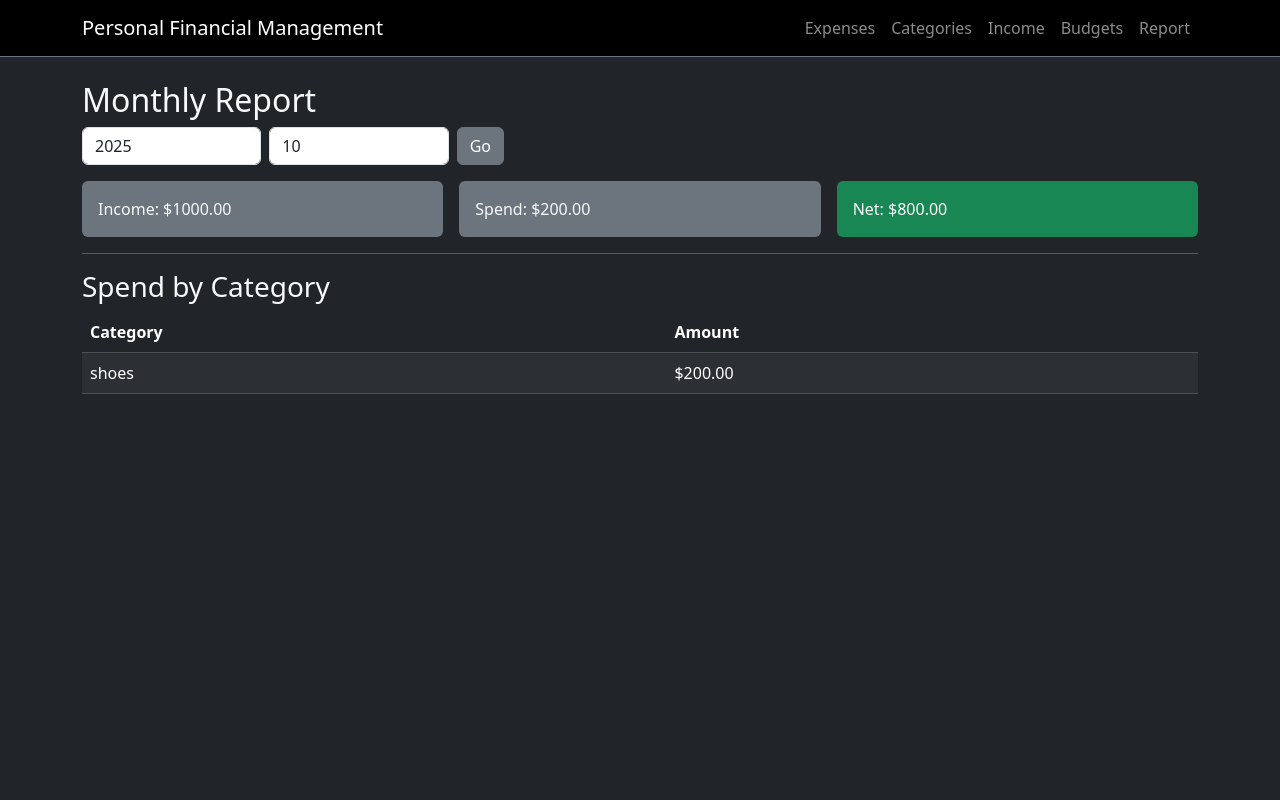
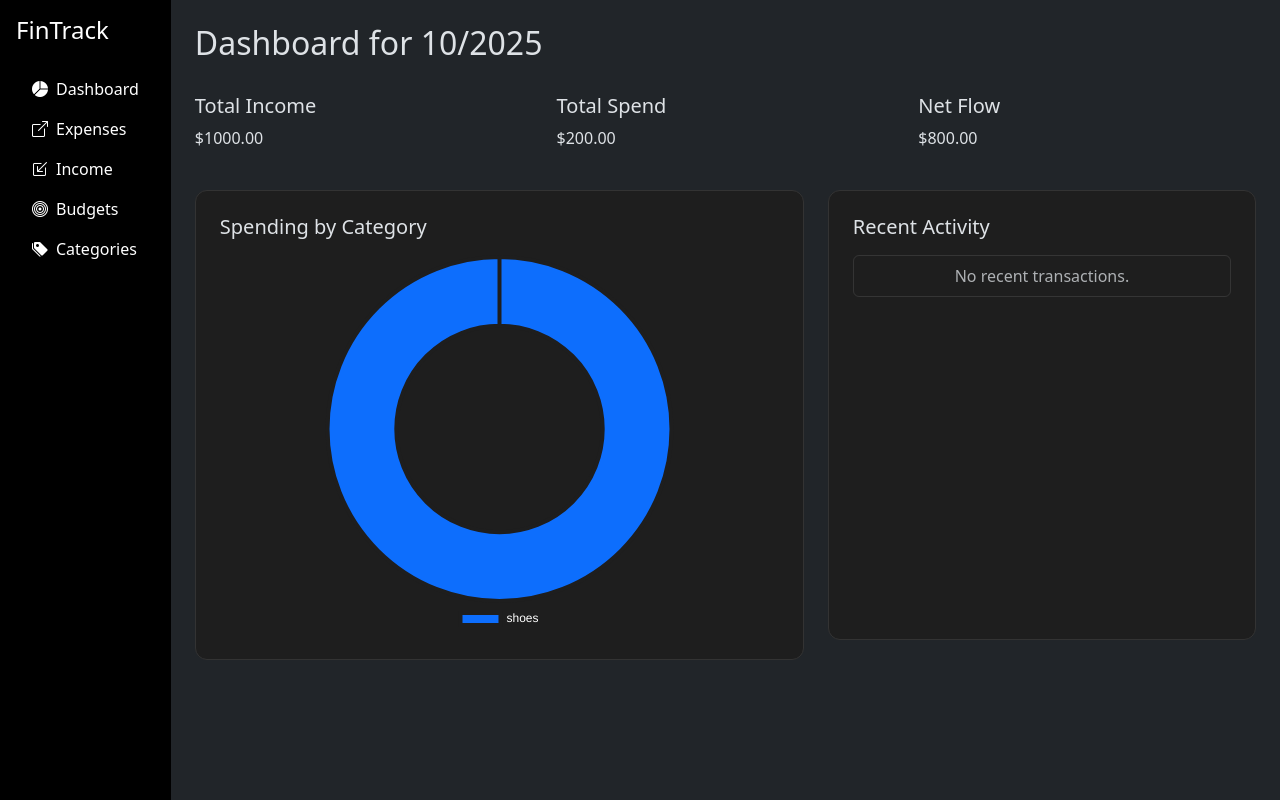
Before and after one commit to yashasbm0204/ist-303-kalos, a Flask app: page /report in a window 1280 px wide. Run offline with Flask 3, Linux system fonts and the light colour scheme.

Commit message:
Update: Finalize new dashboard design

```diff
--- a/303_code/app.py
+++ b/303_code/app.py
@@ -1,4 +1,3 @@
-
 # US1: Expense Tracking
 # US2: Categorization
 # US3: Income Tracking
@@ -96,24 +95,9 @@
                 flash(f"Failed to add income: {e}", "error")
             return redirect(url_for("income"))
 
-        # list items
         items = Income.query.order_by(Income.date.desc(), Income.id.desc()).all()
+        return render_template("income.html", items=items)
 
-        # monthly totals
-        today = date.today()
-        year = int(request.args.get("year", today.year))
-        month = int(request.args.get("month", today.month))
-        income_total = monthly_total_income(year, month)
-        net_total = monthly_net_flow(year, month)
-
-        return render_template(
-            "income_form.html",
-            items=items,
-            today=today.isoformat(),
-            year=year, month=month,
-            income_total=income_total,
-            net_total=net_total
-        )
     # =========================
     # US4: Budgeting
     # =========================
@@ -145,14 +129,24 @@
         today = date.today()
         year = int(request.args.get("year", today.year))
         month = int(request.args.get("month", today.month))
-        rows = monthly_spend_by_category(year, month)      # US1/US2
-        total_spend = monthly_total_spend(year, month)     # US1
-        total_income = monthly_total_income(year, month)   # US3
-        net = monthly_net_flow(year, month)                # US3–US1
+
+        # Original query returns a list of Row objects
+        rows_from_db = monthly_spend_by_category(year, month)
+
+        # *** FIX IS HERE ***
+        # Convert the list of Row objects to a list of simple dictionaries
+        # This new list is JSON serializable and safe to pass to the template
+        spend_data = [{"category": row.category, "spent": float(row.spent)} for row in rows_from_db]
+
+        total_spend = monthly_total_spend(year, month)
+        total_income = monthly_total_income(year, month)
+        net = monthly_net_flow(year, month)
+
         return render_template(
             "report.html",
-            year=year, month=month,
-            rows=rows,
+            year=year,
+            month=month,
+            rows=spend_data,  # Pass the corrected, JSON-friendly list
             total_spend=total_spend,
             total_income=total_income,
             net=net
--- /dev/null
+++ b/303_code/static/custom.css
@@ -0,0 +1,32 @@
+/* ... keep all your existing CSS above this ... */
+
+.chart-container {
+  background-color: #1e1e1e;
+  border: 1px solid #333;
+  border-radius: 12px;
+  padding: 1.5rem;
+  /* Let the inner wrapper control the height */
+  height: auto;
+}
+
+/* *** ADD THESE NEW STYLES FOR THE FIX *** */
+.chart-wrapper {
+  position: relative;
+  height: 380px; /* Controls the canvas height */
+  width: 100%;
+}
+
+.activity-container {
+  background-color: #1e1e1e;
+  border: 1px solid #333;
+  border-radius: 12px;
+  padding: 1.5rem;
+  height: 450px;
+  overflow-y: auto;
+}
+
+.activity-container .list-group-item {
+  background-color: transparent;
+  border-color: rgba(255, 255, 255, 0.1);
+  color: #fff;
+}
--- /dev/null
+++ b/303_code/static/report.js
@@ -0,0 +1,48 @@
+document.addEventListener('DOMContentLoaded', function() {
+  const ctx = document.getElementById('spendByCategoryChart');
+  if (!ctx || typeof spendData === 'undefined' || spendData.length === 0) {
+    return;
+  }
+
+  const labels = spendData.map(item => item.category);
+  const data = spendData.map(item => item.spent);
+
+  const backgroundColors = [
+    '#0d6efd', '#6f42c1', '#d63384',
+    '#dc3545', '#fd7e14', '#ffc107',
+    '#198754', '#20c997', '#0dcaf0'
+  ];
+
+  new Chart(ctx, {
+    type: 'doughnut',
+    data: {
+      labels: labels,
+      datasets: [{
+        label: 'Spent',
+        data: data,
+        backgroundColor: backgroundColors,
+        borderColor: '#1e1e1e',
+        borderWidth: 4,
+        hoverOffset: 10,
+        // This makes the doughnut ring thinner, shrinking the overall circle.
+        cutout: '60%'
+      }]
+    },
+    options: {
+      responsive: true,
+      maintainAspectRatio: false,
+      plugins: {
+        legend: {
+          // Keep legend at the bottom to give the chart maximum space.
+          position: 'bottom',
+          labels: {
+             color: '#fff'
+          }
+        },
+        title: {
+          display: false,
+        }
+      }
+    }
+  });
+});
--- a/303_code/templates/base.html
+++ b/303_code/templates/base.html
@@ -1,33 +1,43 @@
 <!doctype html>
-<html lang="en">
+<html lang="en" data-bs-theme="dark">
 <head>
   <meta charset="utf-8">
-  <meta name="viewport" content="width=device-width,initial-scale=1">
-  <title>{% block title %}Personal Financial Management{% endblock %}</title>
+  <meta name="viewport" content="width=device-width, initial-scale=1">
+  <title>{% block title %}PFM{% endblock %} - Personal Finance</title>
   <link rel="stylesheet" href="https://cdn.jsdelivr.net/npm/bootstrap@5.3.3/dist/css/bootstrap.min.css">
+  <link rel="stylesheet" href="https://cdn.jsdelivr.net/npm/bootstrap-icons@1.11.3/font/bootstrap-icons.min.css">
+  <link rel="stylesheet" href="{{ url_for('static', filename='custom.css') }}">
 </head>
-<body class="bg-dark text-light">
-<nav class="navbar navbar-expand-md navbar-dark bg-black border-bottom border-secondary">
-  <div class="container">
-    <a class="navbar-brand" href="{{ url_for('view_report') }}">Personal Financial Management</a>
-    <div class="navbar-nav">
-      <a class="nav-link" href="{{ url_for('expenses') }}">Expenses</a>
-      <a class="nav-link" href="{{ url_for('categories') }}">Categories</a>
-      <a class="nav-link" href="{{ url_for('income') }}">Income</a>
-      <a class="nav-link" href="{{ url_for('budgets') }}">Budgets</a>
-      <a class="nav-link" href="{{ url_for('view_report') }}">Report</a>
-    </div>
-  </div>
+<body>
+  <div class="d-flex">
+    <nav class="sidebar bg-black vh-100 p-3">
+      <h4 class="text-white mb-4">FinTrack</h4>
+      <ul class="nav nav-pills flex-column">
+        <li class="nav-item"><a class="nav-link text-white" href="{{ url_for('view_report') }}"><i class="bi bi-pie-chart-fill me-2"></i>Dashboard</a></li>
+        <li class="nav-item"><a class="nav-link text-white" href="{{ url_for('expenses') }}"><i class="bi bi-box-arrow-up-right me-2"></i>Expenses</a></li>
+        <li class="nav-item"><a class="nav-link text-white" href="{{ url_for('income') }}"><i class="bi bi-box-arrow-in-down-left me-2"></i>Income</a></li>
+        <li class="nav-item"><a class="nav-link text-white" href="{{ url_for('budgets') }}"><i class="bi bi-bullseye me-2"></i>Budgets</a></li>
+        <li class="nav-item"><a class="nav-link text-white" href="{{ url_for('categories') }}"><i class="bi bi-tags-fill me-2"></i>Categories</a></li>
+      </ul>
     </nav>
-<main class="container my-4">
+
+    <main class="main-content flex-grow-1 p-4">
       {% with messages = get_flashed_messages(with_categories=true) %}
         {% if messages %}
-      {% for cat, msg in messages %}
-        <div class="alert alert-{{ 'success' if cat=='success' else 'warning' }} mb-3">{{ msg }}</div>
+          {% for category, message in messages %}
+            <div class="alert alert-{{ 'success' if category=='success' else 'warning' }} alert-dismissible fade show" role="alert">
+              {{ message }}
+              <button type="button" class="btn-close" data-bs-dismiss="alert" aria-label="Close"></button>
+            </div>
           {% endfor %}
         {% endif %}
       {% endwith %}
       {% block content %}{% endblock %}
     </main>
+  </div>
+
+  <script src="https://cdn.jsdelivr.net/npm/chart.js"></script>
+  <script src="https://cdn.jsdelivr.net/npm/bootstrap@5.3.3/dist/js/bootstrap.bundle.min.js"></script>
+  {% block scripts %}{% endblock %}
 </body>
 </html>
--- a/303_code/templates/report.html
+++ b/303_code/templates/report.html
@@ -1,31 +1,72 @@
 {% extends "base.html" %}
-{% block title %}Report{% endblock %}
+{% block title %}Dashboard{% endblock %}
+
 {% block content %}
-<h2>Monthly Report </h2>
-<form method="get" class="row g-2 mb-3">
-  <div class="col-md-2"><input class="form-control" type="number" name="year" value="{{ year }}" min="2000" max="2100"></div>
-  <div class="col-md-2"><input class="form-control" type="number" name="month" value="{{ month }}" min="1" max="12"></div>
-  <div class="col-md-2"><button class="btn btn-secondary">Go</button></div>
-</form>
+<div class="d-flex justify-content-between align-items-center mb-4">
+  <h1 class="h2">Dashboard for {{ month }}/{{ year }}</h1>
+</div>
 
-<div class="row g-3">
-  <div class="col-md-4"><div class="p-3 bg-secondary rounded">Income: ${{ '%.2f'|format(total_income) }}</div></div>
-  <div class="col-md-4"><div class="p-3 bg-secondary rounded">Spend: ${{ '%.2f'|format(total_spend) }}</div></div>
+<div class="row g-4 mb-4">
   <div class="col-md-4">
-    <div class="p-3 rounded {{ 'bg-success' if net>=0 else 'bg-danger' }}">Net: ${{ '%.2f'|format(net) }}</div>
+    <div class="kpi-card">
+      <h5>Total Income</h5>
+      <p class="amount positive">${{ '%.2f'|format(total_income) }}</p>
+    </div>
+  </div>
+  <div class="col-md-4">
+    <div class="kpi-card">
+      <h5>Total Spend</h5>
+      <p class="amount negative">${{ '%.2f'|format(total_spend) }}</p>
+    </div>
+  </div>
+  <div class="col-md-4">
+    <div class="kpi-card">
+      <h5>Net Flow</h5>
+      <p class="amount {{ 'positive' if net >= 0 else 'negative' }}">
+        ${{ '%.2f'|format(net) }}
+      </p>
+    </div>
   </div>
 </div>
 
-<hr>
-<h3>Spend by Category</h3>
-<table class="table table-dark table-striped">
-  <thead><tr><th>Category</th><th>Amount</th></tr></thead>
-  <tbody>
-  {% for r in rows %}
-    <tr><td>{{ r.category }}</td><td>${{ '%.2f'|format(r.spent) }}</td></tr>
-  {% else %}
-    <tr><td colspan="2">No spending in this month.</td></tr>
-  {% endfor %}
-  </tbody>
-</table>
+<div class="row g-4">
+  <div class="col-lg-7">
+    <div class="chart-container">
+      <h5 class="mb-3">Spending by Category</h5>
+      {% if rows %}
+        <div class="chart-wrapper">
+          <canvas id="spendByCategoryChart"></canvas>
+        </div>
+      {% else %}
+        <p class="text-center text-secondary mt-5">No expense data for this month.</p>
+      {% endif %}
+    </div>
+  </div>
+
+  <div class="col-lg-5">
+    <div class="activity-container">
+        <h5 class="mb-3">Recent Activity</h5>
+        <ul class="list-group">
+          {% for expense in recent_expenses %}
+            <li class="list-group-item d-flex justify-content-between align-items-center">
+              <div>
+                <strong class="d-block">{{ expense.category.name }}</strong>
+                <small class="text-body-secondary">{{ expense.date.strftime('%b %d, %Y') }}</small>
+              </div>
+              <span class="fw-bold text-danger">-${{ '%.2f'|format(expense.amount) }}</span>
+            </li>
+          {% else %}
+            <li class="list-group-item text-center text-body-secondary">No recent transactions.</li>
+          {% endfor %}
+        </ul>
+    </div>
+  </div>
+</div>
 {% endblock %}
+
+{% block scripts %}
+<script>
+  const spendData = {{ rows|tojson }};
+</script>
+<script src="{{ url_for('static', filename='report.js') }}"></script>
+{% endblock %}
```
Lines whose indentation alone changed are shown as unchanged.
